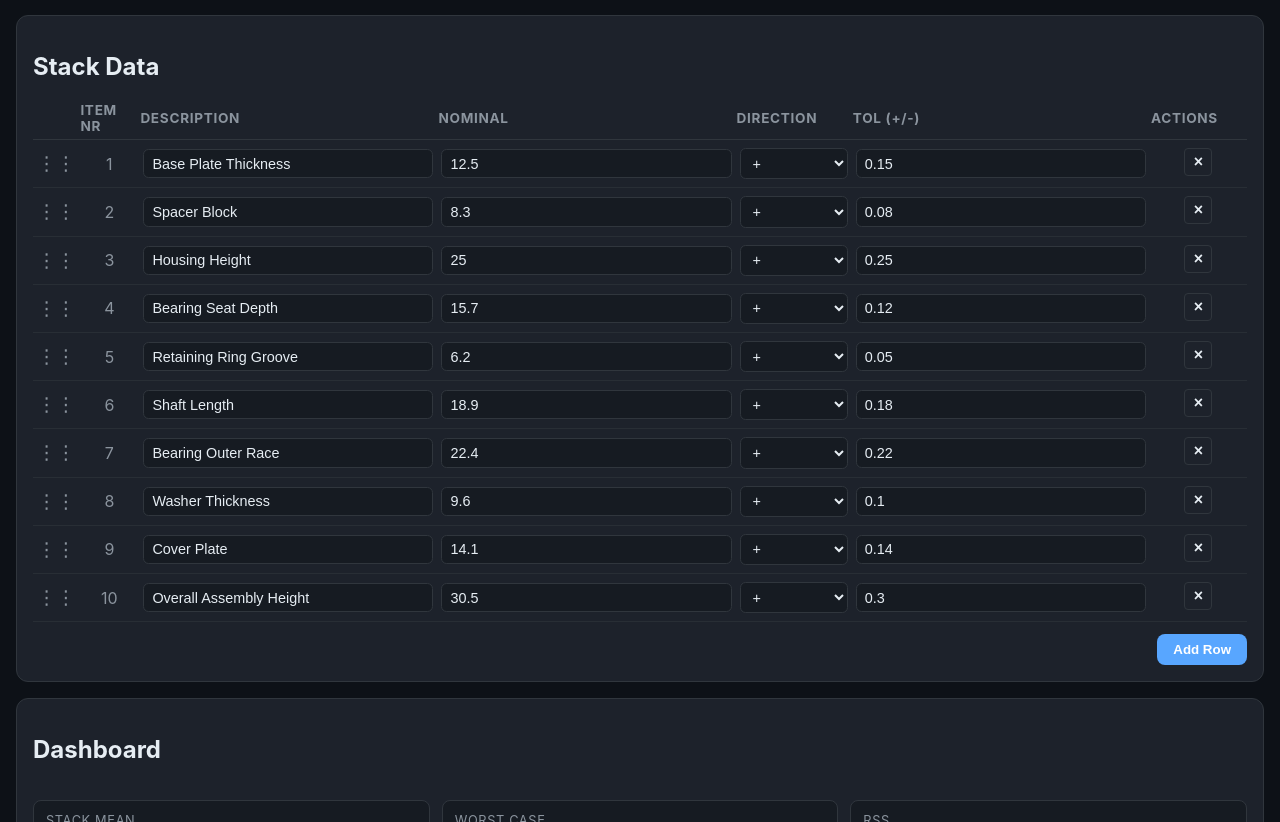
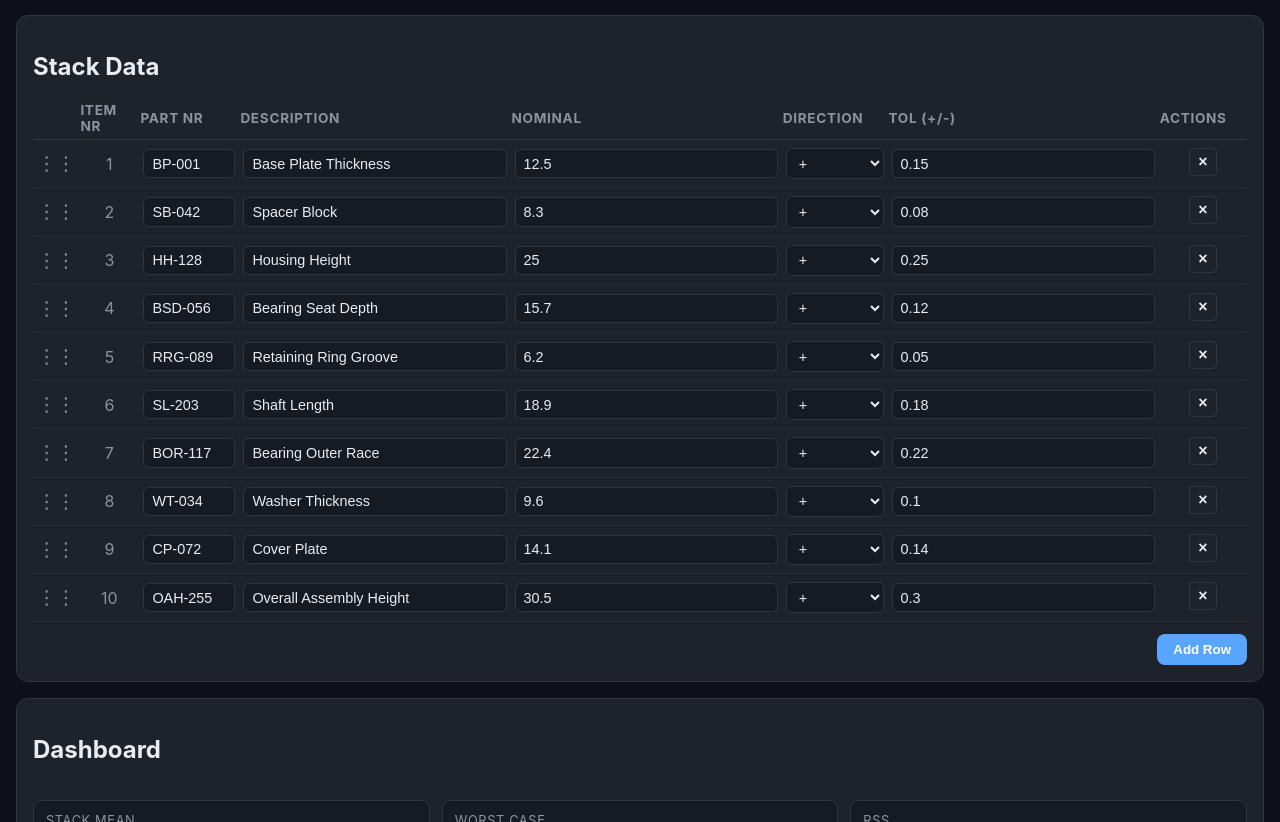
Before and after one commit to Monjola/Tol_stack, a plain HTML site: page index.html in a window 1280 px wide. Shown: the part 639-1461 px from the top of the page. Drawn offline with Linux system fonts and the light colour scheme.

Commit message:
Add Part nr column

```diff
--- a/index.html
+++ b/index.html
@@ -34,6 +34,7 @@
               <tr>
                 <th style="width: 40px;"></th>
                 <th style="width: 60px;">Item Nr</th>
+                <th style="width: 100px;">Part Nr</th>
                 <th>Description</th>
                 <th>Nominal</th>
                 <th>Direction</th>
--- a/js/data.js
+++ b/js/data.js
@@ -1,15 +1,15 @@
 // Data structures and state management
 export const stackData = [
-  { description: "Base Plate Thickness", nominal: 12.5, direction: "+", tol: 0.15, tolType: "Linear", cpk: 1.33, floatShifted: false },
-  { description: "Spacer Block", nominal: 8.3, direction: "+", tol: 0.08, tolType: "Linear", cpk: 1.67, floatShifted: false },
-  { description: "Housing Height", nominal: 25.0, direction: "+", tol: 0.25, tolType: "GD&T", cpk: 1.33, floatShifted: false },
-  { description: "Bearing Seat Depth", nominal: 15.7, direction: "+", tol: 0.12, tolType: "Linear", cpk: 1.50, floatShifted: true },
-  { description: "Retaining Ring Groove", nominal: 6.2, direction: "+", tol: 0.05, tolType: "Float", cpk: 2.0, floatShifted: false },
-  { description: "Shaft Length", nominal: 18.9, direction: "+", tol: 0.18, tolType: "Linear", cpk: 1.33, floatShifted: false },
-  { description: "Bearing Outer Race", nominal: 22.4, direction: "+", tol: 0.22, tolType: "GD&T", cpk: 1.25, floatShifted: true },
-  { description: "Washer Thickness", nominal: 9.6, direction: "+", tol: 0.10, tolType: "Linear", cpk: 1.67, floatShifted: false },
-  { description: "Cover Plate", nominal: 14.1, direction: "+", tol: 0.14, tolType: "Float", cpk: 1.50, floatShifted: false },
-  { description: "Overall Assembly Height", nominal: 30.5, direction: "+", tol: 0.30, tolType: "Linear", cpk: 1.33, floatShifted: false },
+  { partNr: "BP-001", description: "Base Plate Thickness", nominal: 12.5, direction: "+", tol: 0.15, tolType: "Linear", cpk: 1.33, floatShifted: false },
+  { partNr: "SB-042", description: "Spacer Block", nominal: 8.3, direction: "+", tol: 0.08, tolType: "Linear", cpk: 1.67, floatShifted: false },
+  { partNr: "HH-128", description: "Housing Height", nominal: 25.0, direction: "+", tol: 0.25, tolType: "GD&T", cpk: 1.33, floatShifted: false },
+  { partNr: "BSD-056", description: "Bearing Seat Depth", nominal: 15.7, direction: "+", tol: 0.12, tolType: "Linear", cpk: 1.50, floatShifted: true },
+  { partNr: "RRG-089", description: "Retaining Ring Groove", nominal: 6.2, direction: "+", tol: 0.05, tolType: "Float", cpk: 2.0, floatShifted: false },
+  { partNr: "SL-203", description: "Shaft Length", nominal: 18.9, direction: "+", tol: 0.18, tolType: "Linear", cpk: 1.33, floatShifted: false },
+  { partNr: "BOR-117", description: "Bearing Outer Race", nominal: 22.4, direction: "+", tol: 0.22, tolType: "GD&T", cpk: 1.25, floatShifted: true },
+  { partNr: "WT-034", description: "Washer Thickness", nominal: 9.6, direction: "+", tol: 0.10, tolType: "Linear", cpk: 1.67, floatShifted: false },
+  { partNr: "CP-072", description: "Cover Plate", nominal: 14.1, direction: "+", tol: 0.14, tolType: "Float", cpk: 1.50, floatShifted: false },
+  { partNr: "OAH-255", description: "Overall Assembly Height", nominal: 30.5, direction: "+", tol: 0.30, tolType: "Linear", cpk: 1.33, floatShifted: false },
 ];
 
 export const annotations = [];
--- a/js/table.js
+++ b/js/table.js
@@ -6,6 +6,7 @@ import { calculateStack } from './dashboard.js';
 export function setupTable() {
   document.getElementById("add-row").addEventListener("click", () => {
     stackData.push({
+      partNr: "", // Empty part number for new rows
       description: "",
       nominal: 0,
       direction: "+", // Default direction
@@ -52,6 +53,7 @@ export function renderTable() {
     tr.innerHTML = `
       <td class="drag-handle" title="Drag to reorder">⋮⋮</td>
       <td class="item-number" style="text-align: center; color: var(--muted);">${index + 1}</td>
+      <td><input type="text" data-key="partNr" data-index="${index}" value="${row.partNr ?? ""}" placeholder="Part Nr"></td>
       <td><input type="text" data-key="description" data-index="${index}" value="${row.description ?? ""}"></td>
       <td><input type="number" step="0.001" data-key="nominal" data-index="${index}" value="${row.nominal ?? 0}"></td>
       <td style="min-width: 80px;">
```
